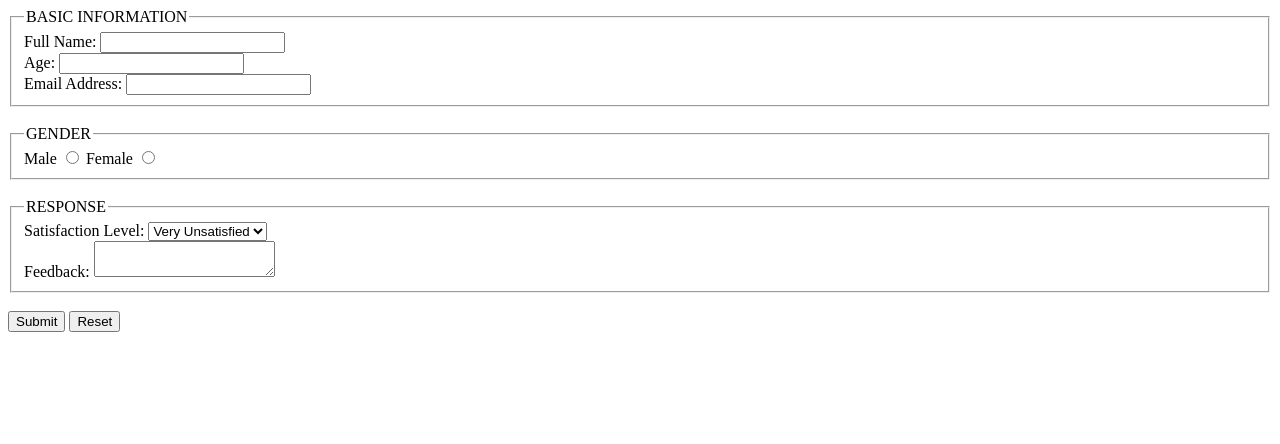
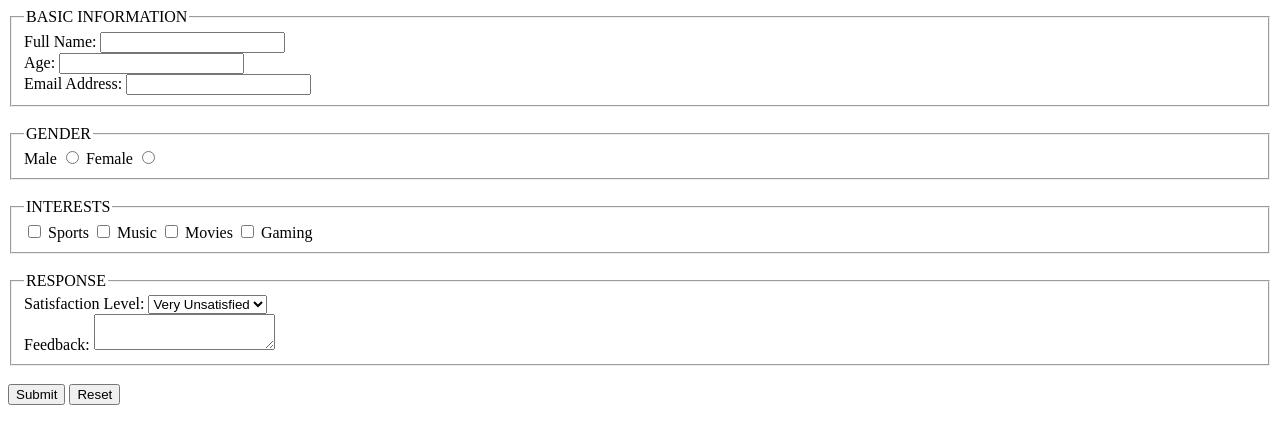
Before and after one commit to dlsud-submissions/itprofelective-html-survey-form, a website: page src/index.html in a window 1280 px wide. Drawn offline with Linux system fonts and the light colour scheme.

Commit message:
feat: add missing checkbox fieldset

```diff
--- a/src/index.html
+++ b/src/index.html
@@ -59,6 +59,52 @@
       <br />
 
       <fieldset>
+        <legend>INTERESTS</legend>
+
+        <label class="label-text">
+          <input
+            type="checkbox"
+            class="input-checkbox"
+            name="interests"
+            value="sports"
+          />
+          Sports
+        </label>
+
+        <label class="label-text">
+          <input
+            type="checkbox"
+            class="input-checkbox"
+            name="interests"
+            value="music"
+          />
+          Music
+        </label>
+
+        <label class="label-text">
+          <input
+            type="checkbox"
+            class="input-checkbox"
+            name="interests"
+            value="movies"
+          />
+          Movies
+        </label>
+
+        <label class="label-text">
+          <input
+            type="checkbox"
+            class="input-checkbox"
+            name="interests"
+            value="gaming"
+          />
+          Gaming
+        </label>
+      </fieldset>
+
+      <br />
+
+      <fieldset>
         <legend>RESPONSE</legend>
         <!-- Use dropdown list for satisfaction unsatisfactory -> satisfactory -->
         <label for="satisfaction" class="label-text">Satisfaction Level:</label>
```
